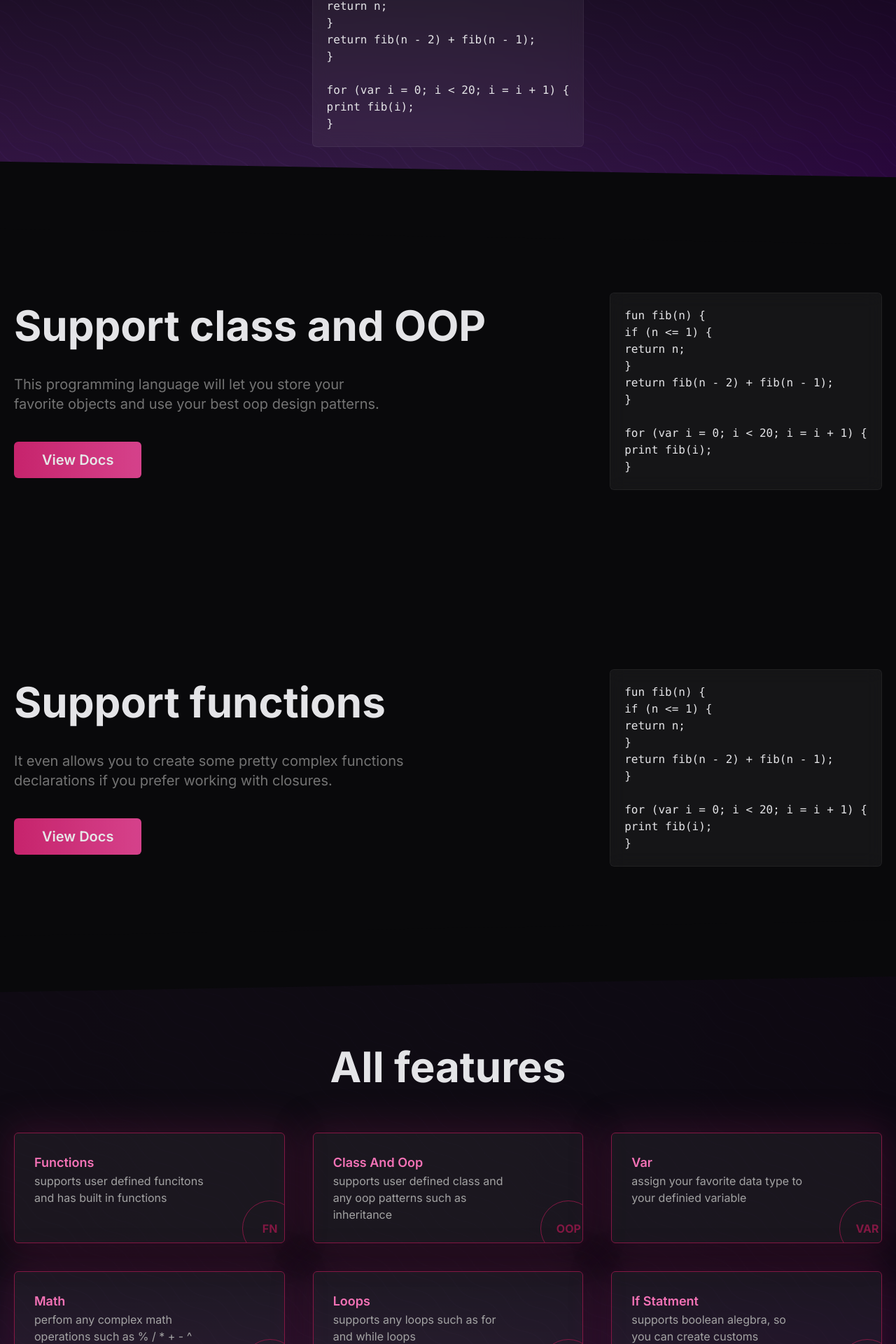
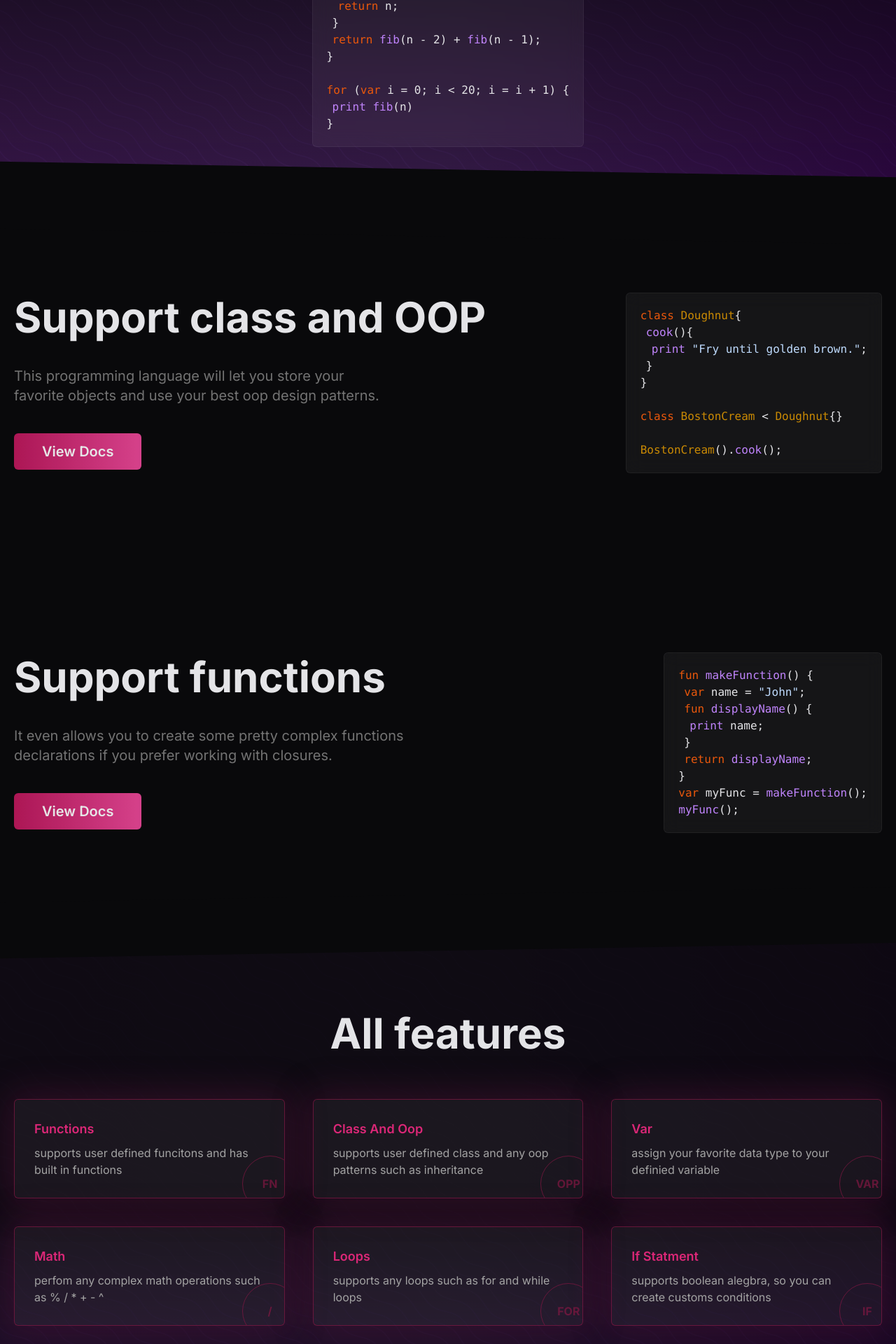
Before and after one commit to AugustinSorel/ts-interpreter, a Next.js app: page / in a window 1280 px wide. Shown: the part 596-2516 px from the top of the page at 70% size. Built offline with nearby package versions, Linux system fonts and the light colour scheme.

Commit message:
home page done

```diff
--- a/src/app/page.tsx
+++ b/src/app/page.tsx
@@ -23,18 +23,39 @@ export default function Home() {
           <CallToAction href="/playground">playground</CallToAction>
         </div>
 
-        <code className="whitespace-pre-line rounded-md border border-white/5 bg-white/5 p-5 backdrop-blur-md">
-          {`fun fib(n) {
-  if (n <= 1) {
-    return n;
-  }
-  return fib(n - 2) + fib(n - 1);
-}
-
-for (var i = 0; i < 20; i = i + 1) {
-  print fib(i);
-}`}
-        </code>
+        <CodeBlock>
+          <span className="text-orange-600">fun </span>
+          <span className="text-purple-400">fib</span>
+          <span>{"(n) {"}</span>
+          <br />
+          <span className="ml-2 text-orange-600">if </span>
+          <span>{"(n <= 1) {"}</span>
+          <br />
+          <span className="ml-4 text-orange-600">return </span>
+          <span>n;</span>
+          <br />
+          <span className="ml-2">{"}"}</span>
+          <br />
+          <span className="ml-2 text-orange-600">return </span>
+          <span className="text-purple-400">fib</span>
+          <span>(n - 2) + </span>
+          <span className="text-purple-400">fib</span>
+          <span>(n - 1);</span>
+          <br />
+          <span>{"}"}</span>
+          <br />
+          <br />
+          <span className="text-orange-600">for </span>
+          <span>(</span>
+          <span className="text-orange-600">var </span>
+          <span>{"i = 0; i < 20; i = i + 1) {"}</span>
+          <br />
+          <span className="ml-2 text-purple-400">print </span>
+          <span className="text-purple-400">fib</span>
+          <span>(n)</span>
+          <br />
+          <span>{"}"}</span>
+        </CodeBlock>
 
         <hr className="absolute bottom-0 left-0 z-10 h-24 w-full translate-y-1/2 rotate-1 scale-x-125 border-none bg-zinc-950" />
       </section>
@@ -51,47 +72,91 @@ for (var i = 0; i < 20; i = i + 1) {
           <CallToAction href="/documentation">view docs</CallToAction>
         </div>
 
-        <code className="whitespace-pre-line rounded-md border border-white/5 bg-white/5 p-5 backdrop-blur-md">
-          {`fun fib(n) {
-  if (n <= 1) {
-    return n;
-  }
-  return fib(n - 2) + fib(n - 1);
-}
-
-for (var i = 0; i < 20; i = i + 1) {
-  print fib(i);
-}`}
-        </code>
+        <CodeBlock>
+          <span className="text-orange-600">class </span>
+          <span className="text-yellow-600">Doughnut</span>
+          <span>{`{`}</span>
+          <br />
+          <span className="ml-2 text-purple-400">cook</span>
+          <span>(</span>
+          <span>)</span>
+          <span>{"{"}</span>
+          <br />
+          <span className="ml-4 text-purple-400">print </span>
+          <span className="text-blue-200">
+            &quot;Fry until golden brown.&quot;
+          </span>
+          <span>;</span>
+          <br />
+          <span className="ml-2">{"}"}</span>
+          <br />
+          <span>{"}"}</span>
+          <br />
+          <br />
+          <span className="text-orange-600">class </span>
+          <span className="text-yellow-600">BostonCream</span> <span>&lt;</span>{" "}
+          <span className="text-yellow-600">Doughnut</span>
+          <span>{"{"}</span>
+          <span>{"}"}</span>
+          <br />
+          <br />
+          <span className="text-yellow-600">BostonCream</span>
+          <span>(</span>
+          <span>)</span>
+          <span>.</span>
+          <span className="text-purple-400">cook</span>
+          <span>(</span>
+          <span>)</span>
+          <span>;</span>
+        </CodeBlock>
       </section>
 
       <section className="mx-auto flex max-w-7xl flex-col items-center justify-between gap-10 px-5 py-32 lg:flex-row">
         <div className="flex flex-col items-center gap-10 text-center lg:items-start lg:text-left">
-          <h2 className="text-3xl font-bold first-letter:capitalize lg:text-6xl">
-            Support functions
-          </h2>
+          <Heading>Support functions</Heading>
 
-          <p className="text-xl text-neutral-500">
+          <Paragraph>
             It even allows you to create some pretty complex functions
             <br />
             declarations if you prefer working with closures.
-          </p>
+          </Paragraph>
 
           <CallToAction href="/documentation">view docs</CallToAction>
         </div>
 
-        <code className="whitespace-pre-line rounded-md border border-white/5 bg-white/5 p-5 backdrop-blur-md">
-          {`fun fib(n) {
-  if (n <= 1) {
-    return n;
-  }
-  return fib(n - 2) + fib(n - 1);
-}
-
-for (var i = 0; i < 20; i = i + 1) {
-  print fib(i);
-}`}
-        </code>
+        <CodeBlock>
+          <span className="text-orange-600">fun </span>
+          <span className="text-purple-400">makeFunction</span>
+          <span>{"() {"}</span>
+          <br />
+          <span className="ml-2 text-orange-600">var </span>
+          <span>name = </span>
+          <span className="text-blue-200">&quot;John&quot;</span>
+          <span>;</span>
+          <br />
+          <span className="ml-2 text-orange-600">fun </span>
+          <span className="text-purple-400">displayName</span>
+          <span>{"() {"}</span>
+          <br />
+          <span className="ml-4 text-purple-400">print </span>
+          <span>name;</span>
+          <br />
+          <span className="ml-2">{"}"}</span>
+          <br />
+          <span className="ml-2 text-orange-600">return </span>
+          <span className="text-purple-400">displayName</span>
+          <span>;</span>
+          <br />
+          <span>{"}"}</span>
+          <br />
+          <span className="text-orange-600">var </span>
+          <span>myFunc = </span>
+          <span className="text-purple-400">makeFunction</span>
+          <span>();</span>
+          <br />
+          <span className="text-purple-400">myFunc</span>
+          <span>();</span>
+        </CodeBlock>
       </section>
 
       <hr className="absolute left-0 h-20 w-full -translate-y-1/2 -rotate-1 scale-x-125 border-none bg-zinc-950" />
@@ -101,87 +166,43 @@ for (var i = 0; i < 20; i = i + 1) {
 
         <Heading>all features</Heading>
 
-        <ul className="grid w-full max-w-7xl grid-cols-[repeat(auto-fill,minmax(min(100%,20rem),1fr))] gap-10">
-          <li className="relative w-full space-y-2 overflow-hidden rounded-md border border-pink-900 bg-white/5 p-7 [box-shadow:0_0_50px_10px_rgba(113,24,76,0.3)]">
-            <div className="w-3/4">
-              <h3 className="text-lg font-semibold capitalize text-pink-400">
-                functions
-              </h3>
-              <p className="text-neutral-400">
+        <CardsGrid>
+          <Card data-name="fn">
+            <CardTitle>functions</CardTitle>
+            <CardText>
               supports user defined funcitons and has built in functions
-              </p>
-            </div>
-            <span className="absolute bottom-0 right-0 flex aspect-square h-20 translate-x-1/4 translate-y-1/4 items-center justify-center rounded-full border border-pink-900 font-bold uppercase text-pink-900">
-              fn
-            </span>
-          </li>
-          <li className="relative w-full space-y-2 overflow-hidden rounded-md border border-pink-900 bg-white/5 p-7 [box-shadow:0_0_50px_10px_rgba(113,24,76,0.3)]">
-            <div className="w-3/4">
-              <h3 className="text-lg font-semibold capitalize text-pink-400">
-                class and oop
-              </h3>
-              <p className="text-neutral-400">
+            </CardText>
+          </Card>
+          <Card data-name="opp">
+            <CardTitle>class and oop</CardTitle>
+            <CardText>
               supports user defined class and any oop patterns such as
               inheritance
-              </p>
-            </div>
-            <span className="absolute bottom-0 right-0 flex aspect-square h-20 translate-x-1/4 translate-y-1/4 items-center justify-center rounded-full border border-pink-900 font-bold uppercase text-pink-900">
-              oop
-            </span>
-          </li>
-          <li className="relative w-full space-y-2 overflow-hidden rounded-md border border-pink-900 bg-white/5 p-7 [box-shadow:0_0_50px_10px_rgba(113,24,76,0.3)]">
-            <div className="w-3/4">
-              <h3 className="text-lg font-semibold capitalize text-pink-400">
-                var
-              </h3>
-              <p className="text-neutral-400">
+            </CardText>
+          </Card>
+          <Card data-name="var">
+            <CardTitle>var</CardTitle>
+            <CardText>
               assign your favorite data type to your definied variable
-              </p>
-            </div>
-            <span className="absolute bottom-0 right-0 flex aspect-square h-20 translate-x-1/4 translate-y-1/4 items-center justify-center rounded-full border border-pink-900 font-bold uppercase text-pink-900">
-              var
-            </span>
-          </li>
-          <li className="relative w-full space-y-2 overflow-hidden rounded-md border border-pink-900 bg-white/5 p-7 [box-shadow:0_0_50px_10px_rgba(113,24,76,0.3)]">
-            <div className="w-3/4">
-              <h3 className="text-lg font-semibold capitalize text-pink-400">
-                math
-              </h3>
-              <p className="text-neutral-400">
+            </CardText>
+          </Card>
+          <Card data-name="/">
+            <CardTitle>math</CardTitle>
+            <CardText>
               perfom any complex math operations such as % / * + - ^
-              </p>
-            </div>
-            <span className="absolute bottom-0 right-0 flex aspect-square h-20 translate-x-1/4 translate-y-1/4 items-center justify-center rounded-full border border-pink-900 font-bold uppercase text-pink-900">
-              var
-            </span>
-          </li>
-          <li className="relative w-full space-y-2 overflow-hidden rounded-md border border-pink-900 bg-white/5 p-7 [box-shadow:0_0_50px_10px_rgba(113,24,76,0.3)]">
-            <div className="w-3/4">
-              <h3 className="text-lg font-semibold capitalize text-pink-400">
-                loops
-              </h3>
-              <p className="text-neutral-400">
-                supports any loops such as for and while loops
-              </p>
-            </div>
-            <span className="absolute bottom-0 right-0 flex aspect-square h-20 translate-x-1/4 translate-y-1/4 items-center justify-center rounded-full border border-pink-900 font-bold uppercase text-pink-900">
-              for
-            </span>
-          </li>
-          <li className="relative w-full space-y-2 overflow-hidden rounded-md border border-pink-900 bg-white/5 p-7 [box-shadow:0_0_50px_10px_rgba(113,24,76,0.3)]">
-            <div className="w-3/4">
-              <h3 className="text-lg font-semibold capitalize text-pink-400">
-                if statment
-              </h3>
-              <p className="text-neutral-400">
+            </CardText>
+          </Card>
+          <Card data-name="for">
+            <CardTitle>loops</CardTitle>
+            <CardText>supports any loops such as for and while loops</CardText>
+          </Card>
+          <Card data-name="if">
+            <CardTitle>if statment</CardTitle>
+            <CardText>
               supports boolean alegbra, so you can create customs conditions
-              </p>
-            </div>
-            <span className="absolute bottom-0 right-0 flex aspect-square h-20 translate-x-1/4 translate-y-1/4 items-center justify-center rounded-full border border-pink-900 font-bold uppercase text-pink-900">
-              if
-            </span>
-          </li>
-        </ul>
+            </CardText>
+          </Card>
+        </CardsGrid>
 
         <CallToAction href="/playground">playground</CallToAction>
       </section>
@@ -193,7 +214,7 @@ const CallToAction = (props: ComponentProps<typeof Link>) => {
   return (
     <Link
       {...props}
-      className="inline-block rounded-md bg-gradient-to-r from-pink-600 to-pink-500 px-10 py-3 font-semibold capitalize text-white opacity-90 transition-opacity hover:opacity-100 lg:text-xl"
+      className="inline-block rounded-md bg-gradient-to-r from-pink-700 to-pink-500 px-10 py-3 font-semibold capitalize text-white opacity-90 transition-opacity hover:opacity-100 lg:text-xl"
     />
   );
 };
@@ -210,3 +231,40 @@ const Heading = (props: HTMLProps<HTMLHeadingElement>) => {
 const Paragraph = (props: HTMLProps<HTMLParagraphElement>) => {
   return <p {...props} className="text-xl text-neutral-500" />;
 };
+
+const Card = (props: HTMLProps<HTMLLIElement>) => {
+  return (
+    <li
+      {...props}
+      className="relative w-full space-y-2 overflow-hidden rounded-md border border-pink-900/70 bg-white/5 p-7 [box-shadow:0_0_50px_10px_rgba(113,24,76,0.3)] after:absolute after:bottom-0 after:right-0 after:flex after:aspect-square after:h-20 after:translate-x-1/4 after:translate-y-1/4 after:items-center after:justify-center after:rounded-full after:border after:border-pink-900/70 after:font-bold after:uppercase after:text-pink-900/70 after:content-[attr(data-name)]"
+    />
+  );
+};
+
+const CardTitle = (props: HTMLProps<HTMLHeadingElement>) => {
+  return (
+    <h3 {...props} className="text-lg font-semibold capitalize text-pink-600" />
+  );
+};
+
+const CardText = (props: HTMLProps<HTMLParagraphElement>) => {
+  return <p {...props} className="text-neutral-400" />;
+};
+
+const CardsGrid = (props: HTMLProps<HTMLUListElement>) => {
+  return (
+    <ul
+      className="grid w-full max-w-7xl grid-cols-[repeat(auto-fill,minmax(min(100%,20rem),1fr))] gap-10"
+      {...props}
+    />
+  );
+};
+
+const CodeBlock = (props: HTMLProps<HTMLElement>) => {
+  return (
+    <code
+      {...props}
+      className="whitespace-pre-line rounded-md border border-white/5 bg-white/5 p-5 backdrop-blur-md"
+    />
+  );
+};
```
Lines whose indentation alone changed are shown as unchanged.
